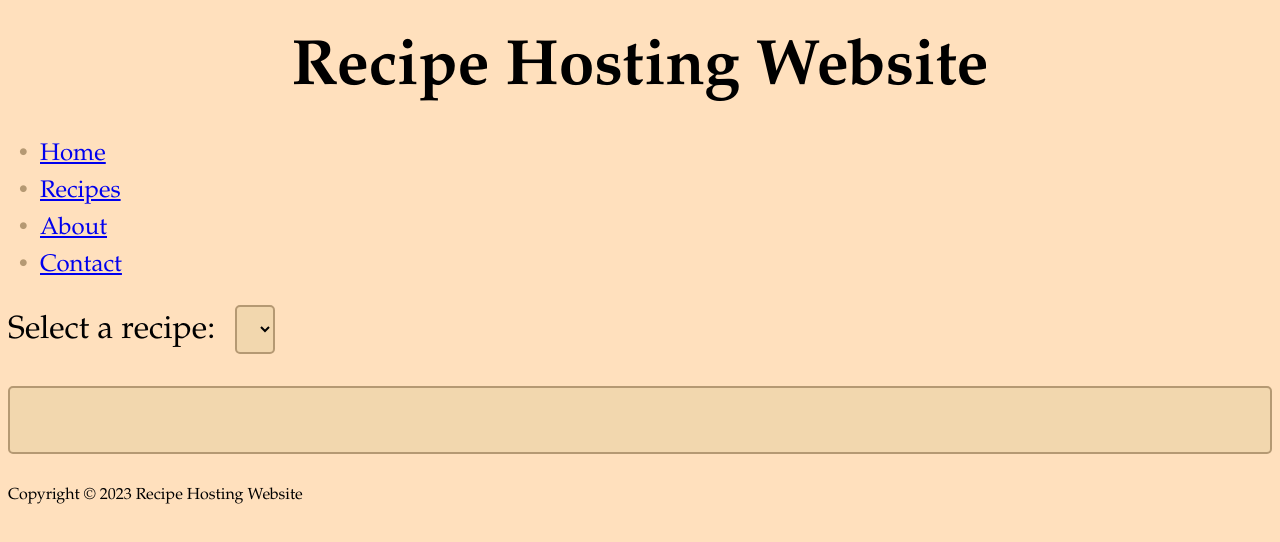
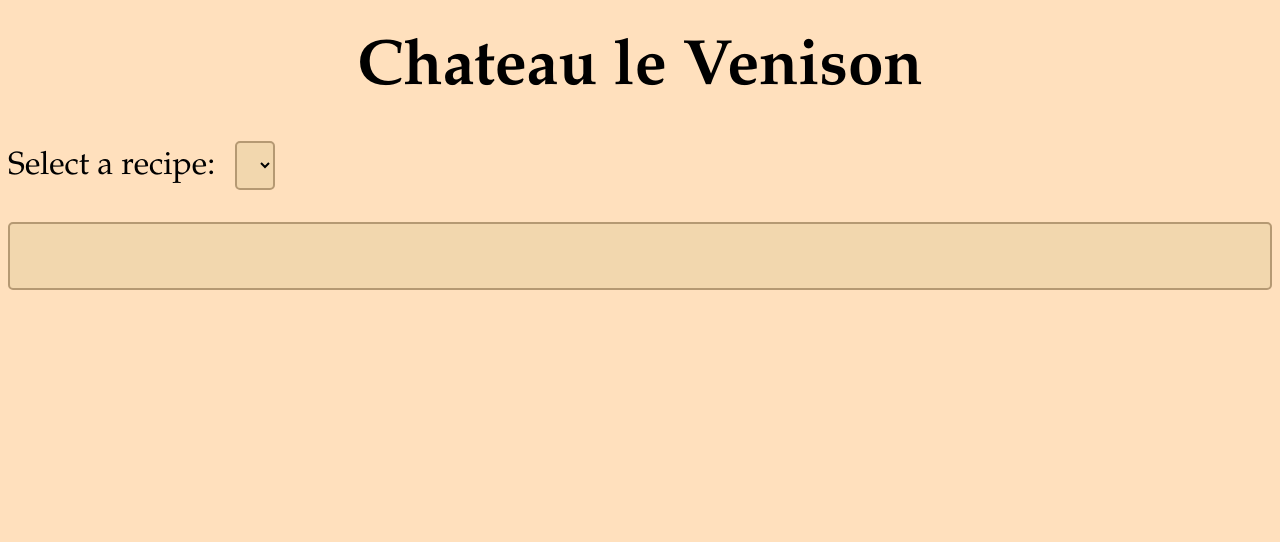
Before and after one commit to AscyltosTheDeer/AscyltosRecipes, a plain HTML site: page index.html in a window 1280 px wide. Drawn offline with Linux system fonts and the light colour scheme; no server answers.

Commit message:
updated some text

```diff
--- a/index.html
+++ b/index.html
@@ -3,21 +3,21 @@
 <head>
 	<meta charset="UTF-8">
 	<meta name="viewport" content="width=device-width, initial-scale=1.0">
-	<title>Recipe Hosting Website</title>
+	<title>Chateau le Venison</title>
 	<script src="recipes.js"></script>
 	<link rel="stylesheet" href="styles.css">
 </head>
 <body>
 	<header>
-	<h1>Recipe Hosting Website</h1>
-		<nav>
+	<h1>Chateau le Venison</h1>
+		<!-- <nav>
 			<ul>
 			<li><a href="#">Home</a></li>
 			<li><a href="#">Recipes</a></li>
 			<li><a href="#">About</a></li>
 			<li><a href="#">Contact</a></li>
 			</ul>
-		</nav>
+		</nav> -->
 	</header>
 
 	<main>
@@ -28,7 +28,7 @@
 	</main>
 
 	<footer>
-		<p>Copyright © 2023 Recipe Hosting Website</p>
+		<!-- <p>Copyright © 2023 Recipe Hosting Website</p> -->
 	</footer>
 </body>
 </html>
```
